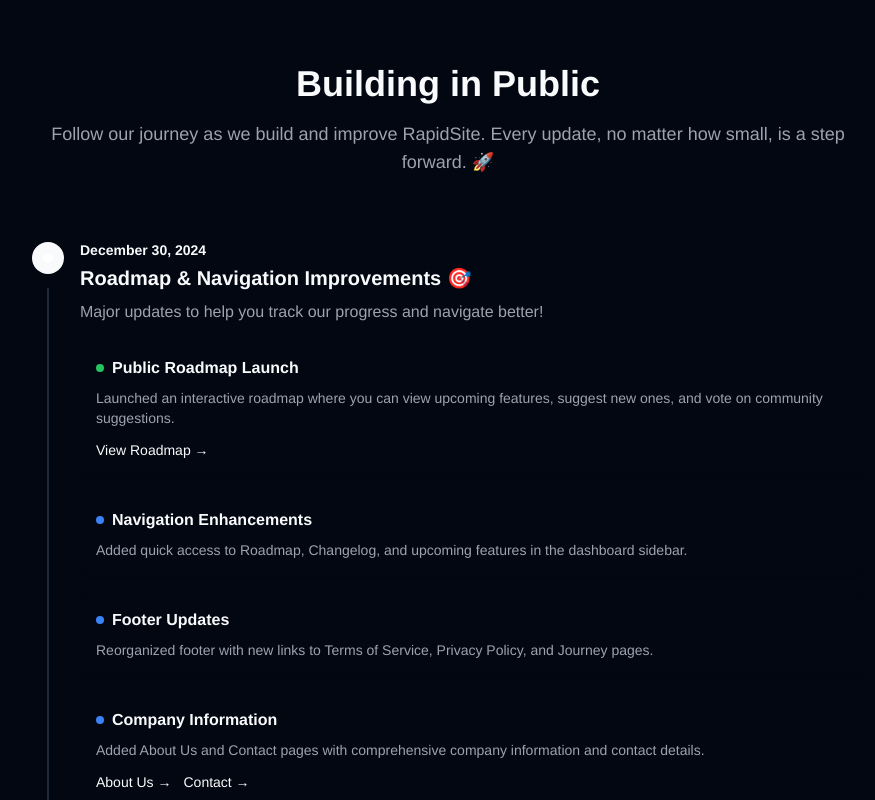
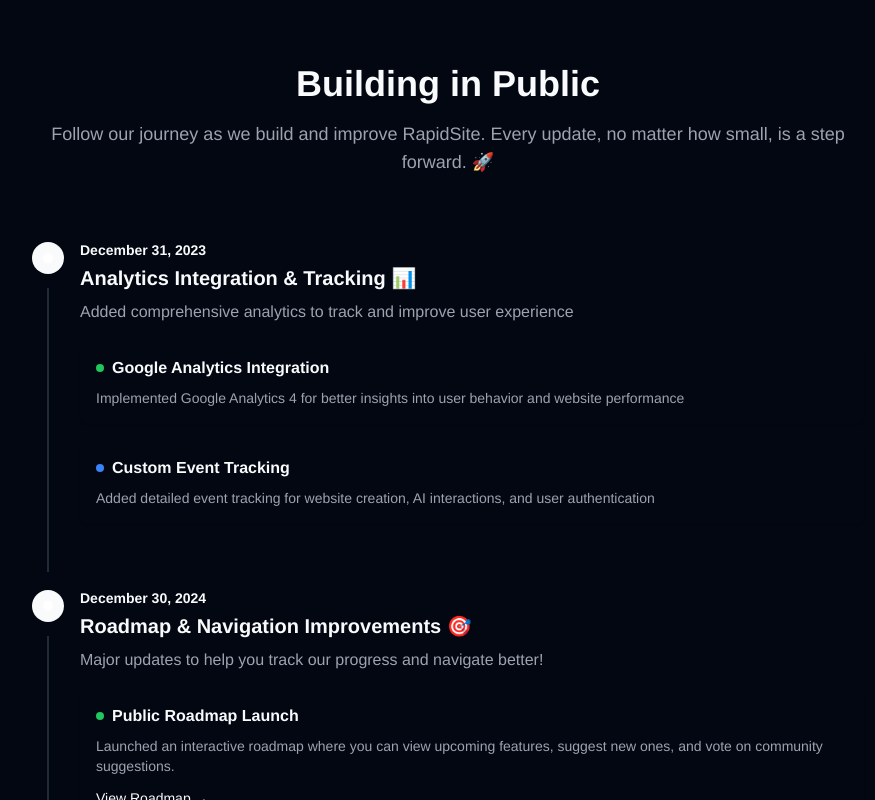
Before and after one commit to bilalmoten/rapidsitefinal, a Next.js app: page /changelog in a window 1280 px wide. Shown: the top 800 px of the page, without its empty margins (192-1067 px from the left). Built offline with nearby package versions, Linux system fonts and the light colour scheme.

Commit message:
adding google analytics

```diff
--- a/app/changelog/page.tsx
+++ b/app/changelog/page.tsx
@@ -26,6 +26,26 @@ interface Update {
 }
 
 const updates: Update[] = [
+  {
+    date: "December 31, 2023",
+    title: "Analytics Integration & Tracking 📊",
+    description:
+      "Added comprehensive analytics to track and improve user experience",
+    updates: [
+      {
+        title: "Google Analytics Integration",
+        description:
+          "Implemented Google Analytics 4 for better insights into user behavior and website performance",
+        type: "feature",
+      },
+      {
+        title: "Custom Event Tracking",
+        description:
+          "Added detailed event tracking for website creation, AI interactions, and user authentication",
+        type: "improvement",
+      },
+    ],
+  },
   {
     date: "December 30, 2024",
     title: "Roadmap & Navigation Improvements 🎯",
--- a/app/layout.tsx
+++ b/app/layout.tsx
@@ -5,6 +5,7 @@ import { ThemeProvider } from "@/components/theme-provider";
 import "prismjs/themes/prism-tomorrow.css";
 import { Analytics } from "@vercel/analytics/react";
 import { SpeedInsights } from "@vercel/speed-insights/next";
+import { GoogleAnalytics } from "@next/third-parties/google";
 
 const defaultUrl = process.env.VERCEL_URL
   ? `https://${process.env.VERCEL_URL}`
@@ -38,6 +39,7 @@ export default function RootLayout({
         </ThemeProvider>
         <Analytics />
         <SpeedInsights />
+        <GoogleAnalytics gaId="G-6CS8ZP8T4K" />
       </body>
     </html>
   );
--- a/package.json
+++ b/package.json
@@ -14,6 +14,7 @@
     "@emotion/is-prop-valid": "^1.3.1",
     "@gsap/react": "^2.1.1",
     "@lemonsqueezy/lemonsqueezy.js": "^4.0.0",
+    "@next/third-parties": "^15.1.3",
     "@radix-ui/react-alert-dialog": "^1.1.4",
     "@radix-ui/react-avatar": "^1.1.1",
     "@radix-ui/react-checkbox": "^1.1.2",
```
Also changed, not shown: 1 other file (tests, documents, lock files or other folders).
